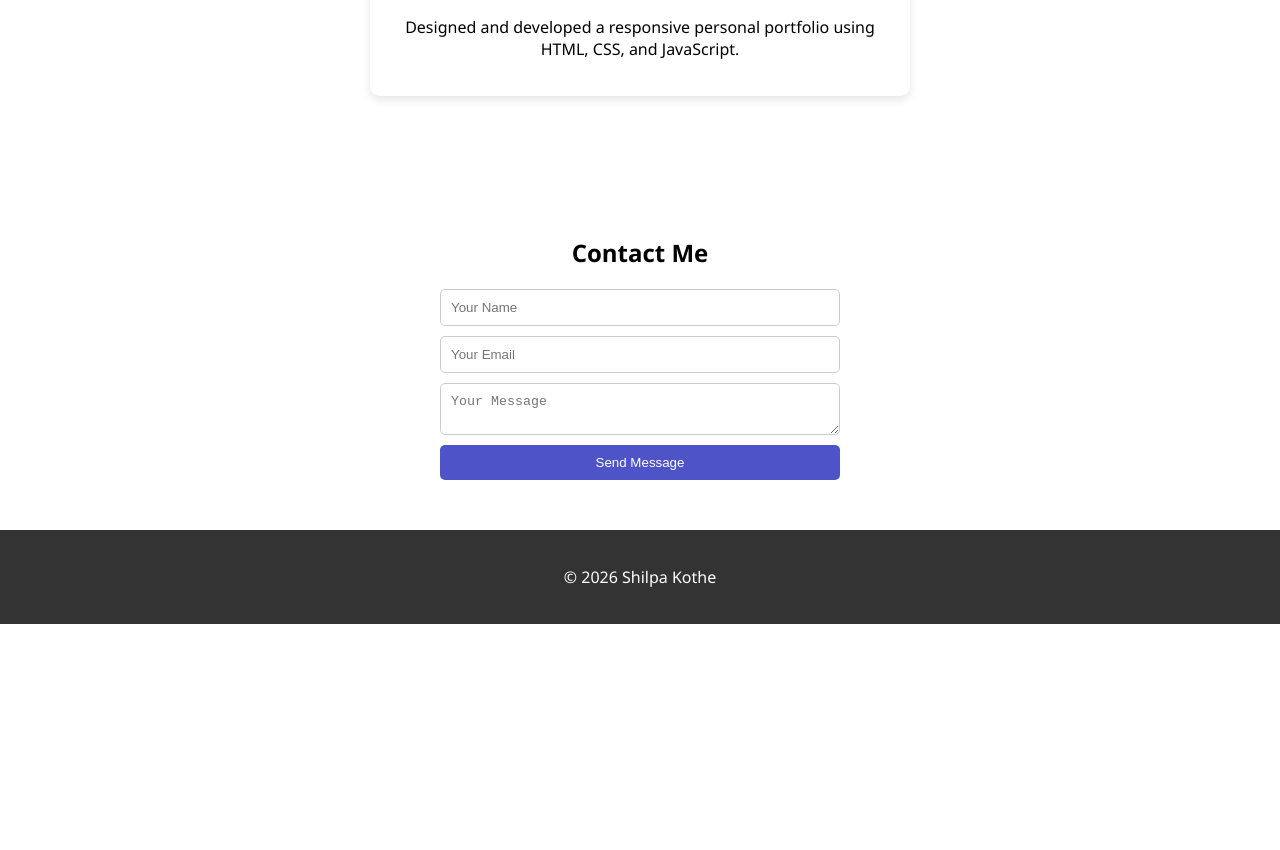
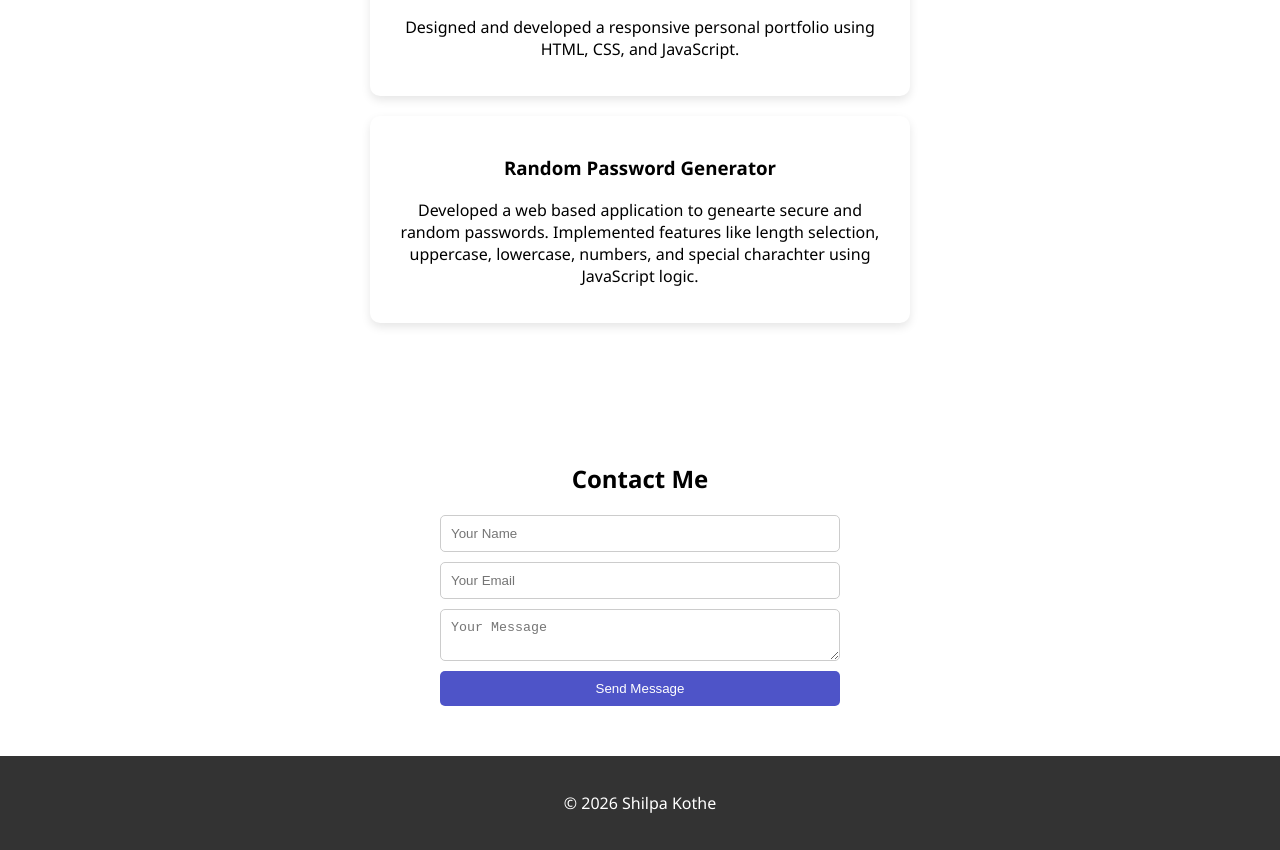
Before and after one commit to shilpaKothe/portfolio-website, a plain HTML site: page index.html in a window 1280 px wide. Shown: the part 1353-2203 px from the top of the page. Before the commit the page ends 1977 px from the top, so only its background shows below. Drawn offline with Linux system fonts and the light colour scheme.

Commit message:
Update index.html

```diff
--- a/index.html
+++ b/index.html
@@ -70,6 +70,14 @@
     </p>
   </div>
 
+    <div class="project-card">
+    <h3>Random Password Generator</h3>
+    <p>
+     Developed a web based application to genearte secure and random passwords.
+      Implemented features like length selection, uppercase, lowercase, numbers, and special charachter using JavaScript logic.
+    </p>
+  </div>
+
 </section>
 
 <section id="contact" class="section">
```
